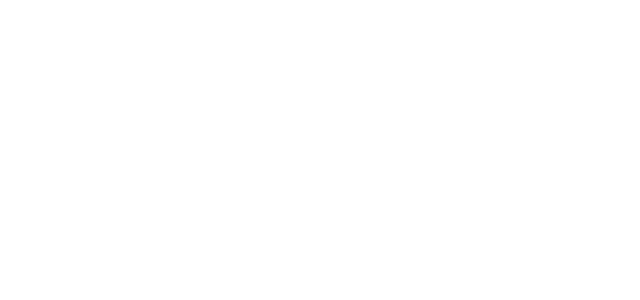
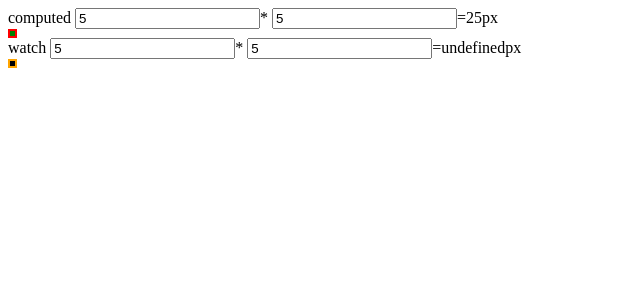
Before and after one commit to Danil-27/vue-education, a Vue app: page / in a window 1280 px wide. Shown: the top 300 px of the page, without its empty margins (0-640 px from the left). Built offline with nearby package versions, Linux system fonts and the light colour scheme; the HTML template or start-up script is replaced by a standard one.

Commit message:
feat: solve computed - watch difference

```diff
--- a/src/App.vue
+++ b/src/App.vue
@@ -1,7 +1,13 @@
 <template>
-  <div></div>
+  <div>
+    <Computed />
+    <Watch />
+  </div>
 </template>
 
-<script></script>
+<script setup lang="ts">
+import Computed from './components/ComputedComponent.vue';
+import Watch from './components/WatchComponent.vue';
+</script>
 
 <style scoped lang="scss"></style>
--- /dev/null
+++ b/src/components/ComputedComponent.vue
@@ -0,0 +1,25 @@
+<template>
+  <div>
+    computed
+    <input type="text" v-model="figureWidth" />* <input type="text" v-model="figureHeight" />={{
+      result + 'px'
+    }}
+    <div class="figure" :style="{ width: figureWidth + 'px', height: figureHeight + 'px' }"></div>
+  </div>
+</template>
+
+<script setup lang="ts">
+import { ref, computed } from 'vue';
+
+const figureWidth = ref(5);
+const figureHeight = ref(5);
+
+const result = computed((): number => figureWidth.value * figureHeight.value);
+</script>
+
+<style scoped>
+.figure {
+  background-color: green;
+  border: 2px solid red;
+}
+</style>
--- /dev/null
+++ b/src/components/WatchComponent.vue
@@ -0,0 +1,28 @@
+<template>
+  <div>
+    watch
+
+    <input type="text" v-model="figureWidth" />* <input type="text" v-model="figureHeight" />={{
+      result + 'px'
+    }}
+    <div class="figure" :style="{ width: figureWidth + 'px', height: figureHeight + 'px' }"></div>
+  </div>
+</template>
+
+<script setup lang="ts">
+import { ref, watch } from 'vue';
+const figureWidth = ref(5);
+const figureHeight = ref(5);
+const result = ref();
+
+watch([figureWidth, figureHeight], () => {
+  result.value = figureWidth.value * figureHeight.value;
+});
+</script>
+
+<style scoped>
+.figure {
+  background-color: black;
+  border: 2px solid orange;
+}
+</style>
```
